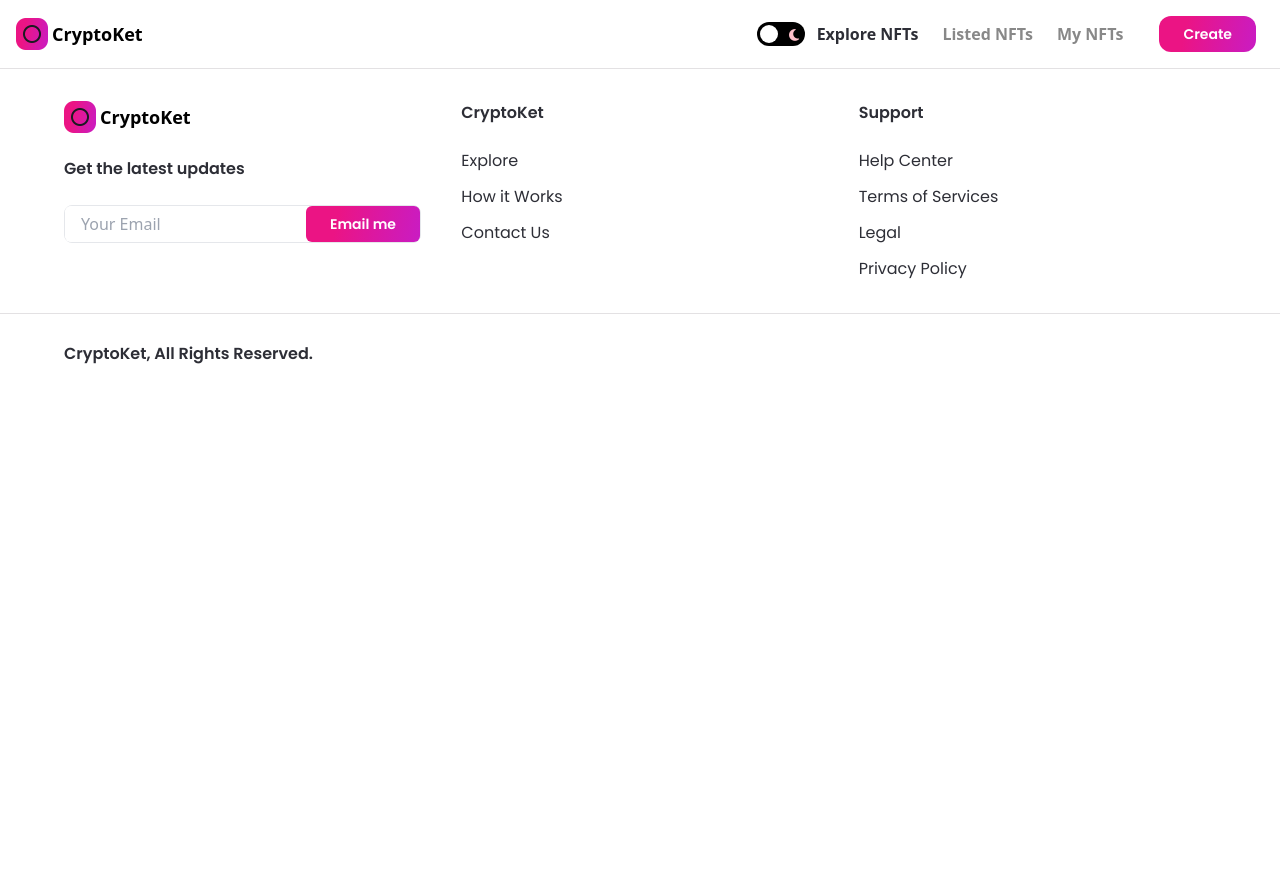
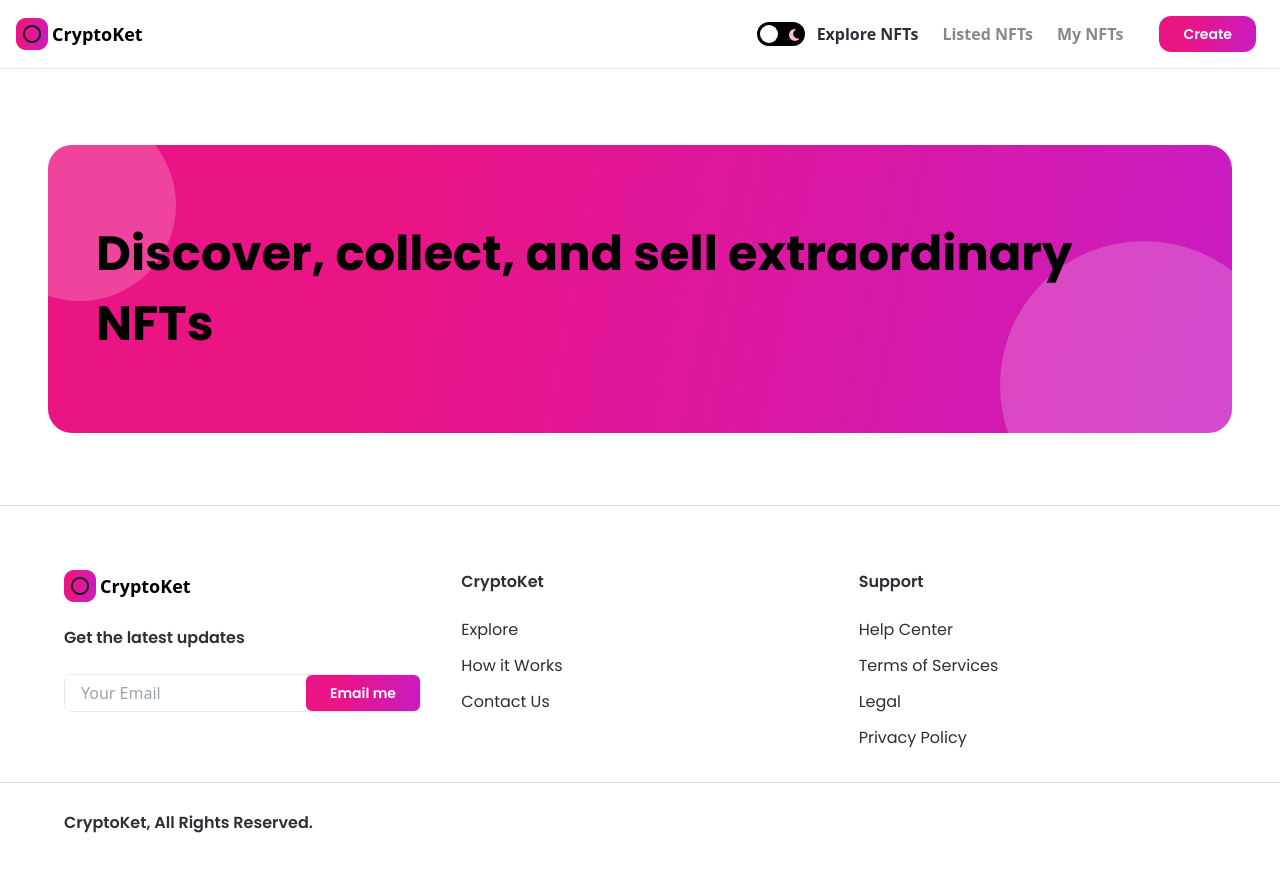
Before and after one commit to aafaq-cloud/nft_marketplace, a Next.js app: page / in a window 1280 px wide. Shown: the top 872 px of the page. Before the commit the page ends 800 px from the top, so only its background shows below. Built offline with nearby package versions, Linux system fonts and the light colour scheme.

Commit message:
develop hero banner

```diff
--- /dev/null
+++ b/components/Banner.jsx
@@ -0,0 +1,15 @@
+import React from 'react';
+
+const Banner = ({ name, childStyles, parentStyles }) => (
+  <div
+    className={`relative w-full flex items-center z-0 overflow-hidden nft-gradient ${parentStyles}`}
+  >
+    <p className={`font-bold text-5xl font-poppins leading-70 ${childStyles}`}>
+      {name}
+    </p>
+    <div className="absolute w-48 h-48 sm:w-32 sm:h-32 rounded-full white-bg -top-9 -left-16 -z-5" />
+    <div className="absolute w-72 h-72 sm:w-56 sm:h-56 rounded-full white-bg -bottom-24 -right-14 -z-5" />
+  </div>
+);
+
+export default Banner;
--- a/components/Footer.jsx
+++ b/components/Footer.jsx
@@ -64,7 +64,7 @@ const Footer = () => {
           </div>
         </div>
         {/* Second Column */}
-        <div className="flex-1 flexBetweenStart flex-wrap ml-10 mdLml-0 md:mt-8">
+        <div className="flex-1 flexBetweenStart flex-wrap ml-10 md:ml-0 md:mt-8">
           {/* Custom Components */}
           <FooterLinks
             heading="CryptoKet"
@@ -73,7 +73,7 @@ const Footer = () => {
         </div>
 
         {/* Third Column */}
-        <div className="flex-1 flexBetweenStart flex-wrap ml-10 mdLml-0 md:mt-8">
+        <div className="flex-1 flexBetweenStart flex-wrap ml-10 md:ml-0 md:mt-8">
           {/* Custom Components */}
           <FooterLinks
             heading="Support"
--- a/pages/_app.js
+++ b/pages/_app.js
@@ -8,7 +8,9 @@ const App = ({ Component, pageProps }) => (
   <ThemeProvider attribute="class">
     <div className="dark:bg-nft-dark bg-white min-h-screen">
       <Navbar />
-      <Component {...pageProps} />
+      <div className="pt-65">
+        <Component {...pageProps} />
+      </div>
       <Footer />
     </div>
 
--- a/pages/index.js
+++ b/pages/index.js
@@ -1,6 +1,14 @@
+import Banner from '../components/Banner';
+
 const Home = () => (
-  <div>
-    <h1 className="text-3xl font-bold underline">Hello world!</h1>
+  <div className="flex justify-start sm:px-4 pb-12 px-12 pt-20">
+    <div className="w-full">
+      <Banner
+        name="Discover, collect, and sell extraordinary NFTs"
+        childStyles="md:text-4xl sm:text-2xl xs:text-xl text-left"
+        parentStyles="justify-start mb-6 h-72 sm:h-60 p-12 xs:p-4 xs:h-44 rounded-3xl"
+      />
+    </div>
   </div>
 );
 
```
